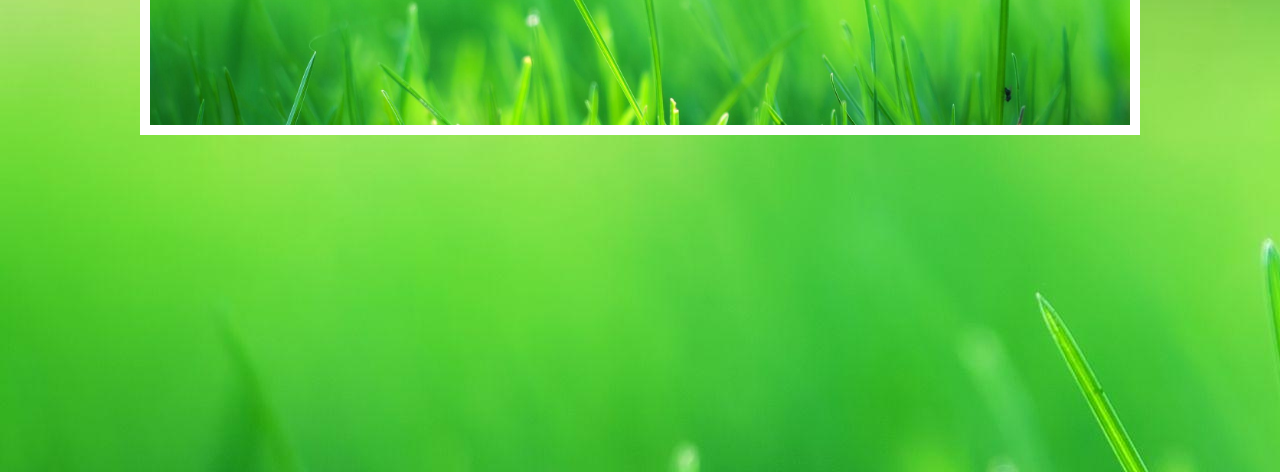
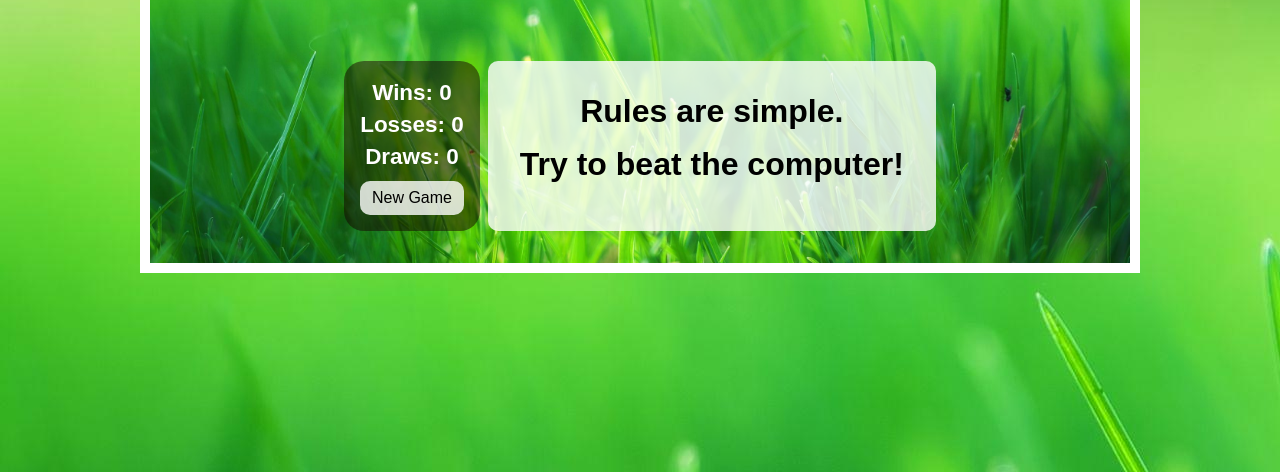
Before and after one commit to andyn-network/rock-paper-scissors, a plain HTML site: page index.html in a window 1280 px wide. Shown: the part 392-864 px from the top of the page. Drawn offline with Linux system fonts and the light colour scheme.

Commit message:
Updated files

```diff
--- a/app.js
+++ b/app.js
@@ -1,6 +1,7 @@
 const choices = ["rock", "paper", "scissors"];
 const resultEl = document.getElementById("result");
 const messageEl = document.getElementById("message");
+const newGameEl = document.getElementById("newGame");
 
 function computerPlay() {
     return choices[Math.floor(Math.random() * choices.length)];
@@ -9,7 +10,7 @@ function computerPlay() {
 function playRound(playerChoice, computerChoice) {
     if (playerChoice === computerChoice) {
         resultEl.textContent = "Draw";
-        messageEl.textContent = "It's a tie!";
+        messageEl.textContent = "It's a TIE!";
     }
     else if (
         (playerChoice === "rock" && computerChoice === "scissors") ||
@@ -39,3 +40,7 @@ choiceButtons.forEach((button) => {
         game(playerChoice);
     });
 });
+
+newGameEl.addEventListener("click", function newGame() {
+    window.location.reload();
+})
--- a/index.html
+++ b/index.html
@@ -15,8 +15,18 @@
             <li><img src="img/paper.png" alt="paper transparent background" draggable="false"/><br><br><button class="choice" id="paper">Paper</button></li>
             <li><img src="img/scissors.png" alt="rock stones transparent background" draggable="false"/><br><br><button class="choice" id="scissors">Scissors</button></li>
         </ul>
-        <h2 class="results" id="result"></h2>
-        <h2 class="results" id="message"></h2>
+        <div class="flex-wrapper">
+            <div class="leaderboard">
+                <h3 id="win">Wins: 0</h3>
+                <h3 id="lose">Losses: 0</h3>
+                <h3 id="draw">Draws: 0</h3>
+                <button class="btn-newgame" id="newGame">New Game</button>
+            </div>
+            <div class="results-wrapper">
+                <h2 class="results" id="result">Rules are simple.</h2>
+                <h2 class="results" id="message">Try to beat the computer!</h2>
+            </div>
+        </div>
         <script src="app.js"></script>
     </main>
 </body>
--- a/styles.css
+++ b/styles.css
@@ -34,6 +34,14 @@ body {
     justify-content: center;
     margin: 1rem auto;
     font-size: 2rem;
+}
+
+.results-wrapper {
+    font-size: 1rem;
+    padding: 1rem 2rem;
+    border-radius: 10px 10px;
+    background-color: rgba(255,255,255,0.8);
+    border: none;
 }
 
 img {
@@ -74,3 +82,29 @@ button:hover {
     /* background-color: lightgreen; */
     color: black;
 }
+
+.btn-newgame {
+    padding: 0.5rem 3px;
+    margin-top: 0.5rem;
+}
+
+.leaderboard {
+    /* border: 2px solid red; */
+    background-color: rgba(20,0,0,0.5);
+    border-radius: 20px 20px;
+    color: white;
+    display: flex;
+    flex-direction: column;
+    flex-wrap: wrap;
+    justify-content: center;
+    line-height: 2rem;
+    padding: 1rem;
+}
+
+.flex-wrapper {
+    /* border: 2px solid red; */
+    display: flex;
+    flex-wrap: wrap-reverse;
+    justify-content: center;
+    gap: 0.5rem;
+}
```
